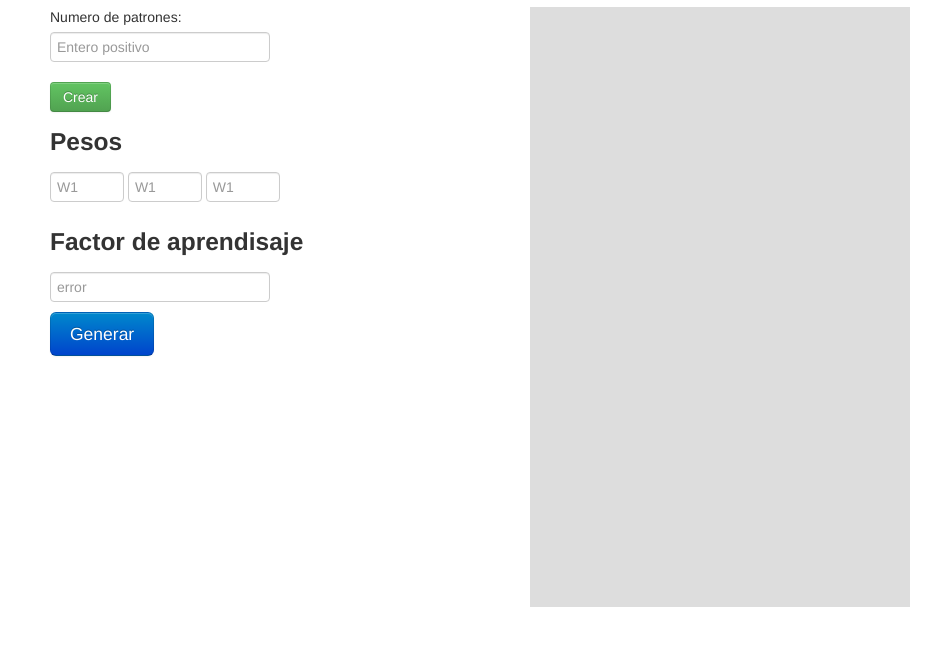
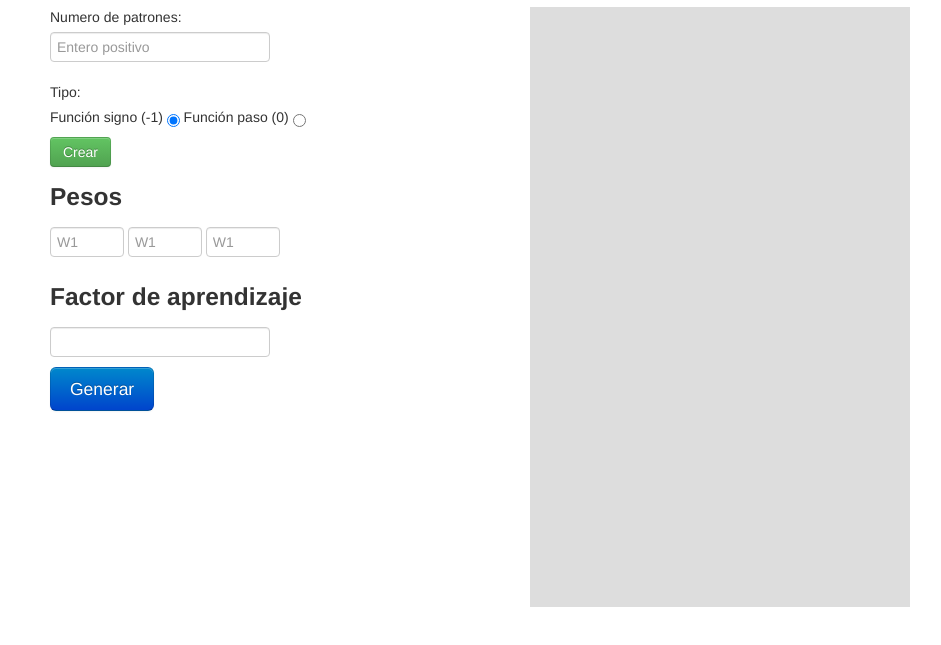
Before and after one commit to necritos/perceptron, a plain HTML site: page index.html in a window 1280 px wide. Shown: the part 113-758 px from the top of the page, without its empty margins (140-1081 px from the left). Drawn offline with Linux system fonts and the light colour scheme.

Commit message:
+dos tipos de perceptron simple

```diff
--- a/index.html
+++ b/index.html
@@ -1,6 +1,7 @@
 <!DOCTYPE html>
 <html>
 <head>
+    <meta charset="utf-8">
     <script type="text/javascript" src="jquery-1.9.0.min.js"></script>
     <script type="text/javascript" src="bootstrap.js"></script>
     <script type="text/javascript" src="jquery.mCustomScrollbar.concat.min.js"></script>
@@ -29,6 +30,13 @@
                         <label>Numero de patrones: </label>
                         <input placeholder="Entero positivo" id="number" type="number" required />
                     </div>
+                    <div class="control-group">
+                        <label>Tipo: </label>
+                        Función signo (-1)
+                        <input id="tipo1" name="tipo" type="radio" value="-1" checked />
+                        Función paso (0)
+                        <input id="tipo2" name="tipo" type="radio" value="0" />
+                    </div>
                     <button class="btn  btn-success" onclick="crear()" id="crear">Crear</button>
                 </div>
                 <div id="vals">
@@ -42,8 +50,8 @@
                     <input placeholder="W1" class="input-mini" type="number" id="w3" required/>
                 </div>
                 <div id="er">
-                    <h3>Factor de aprendisaje</h3>
-                    <input placeholder="error" type="number" id="e" required/>    </div>
+                    <h3>Factor de aprendizaje</h3>
+                    <input placeholder="" type="number" id="e" required/>    </div>
                 <div>
                     <button  class="btn btn-large btn-primary" onclick="result()" id="result">Generar</button>
                 </div>
--- a/js.js
+++ b/js.js
@@ -8,7 +8,7 @@
 var number=0;
 var w1,w2,w3,e;
 var patrones=[];
-
+var cmb=-1;
 function patron(x1,x2,b,c){
     this.x1 = x1;
     this.x2 = x2;
@@ -34,7 +34,9 @@ function crear(){
     }
 }
 function result(){
+
     patrones=[];
+
     for(var i=0;i<number;i++){
         var p=new patron(parseFloat($('#x1'+i).val()),parseFloat($('#x2'+i).val()),parseFloat($('#b'+i).val()),parseFloat($('#c'+i).val()));
         patrones.push(p);
@@ -43,6 +45,10 @@ function result(){
     w1=parseFloat($('#w1').val());
     w2=parseFloat($('#w2').val());
     w3=parseFloat($('#w3').val());
+    if($('#tipo1').is(':checked'))
+        cmb=-1;
+    else
+        cmb=0;
     calcular();
 }
 function calcular(){
@@ -96,7 +102,7 @@ function net(p){
     var t= p.c;
     var val= p.x1*w1+p.x2*w2+p.b*w3;
     if(val<=0)
-        d=-1;
+        d=cmb;
     else
         d=1;
     return (t-d);
```
